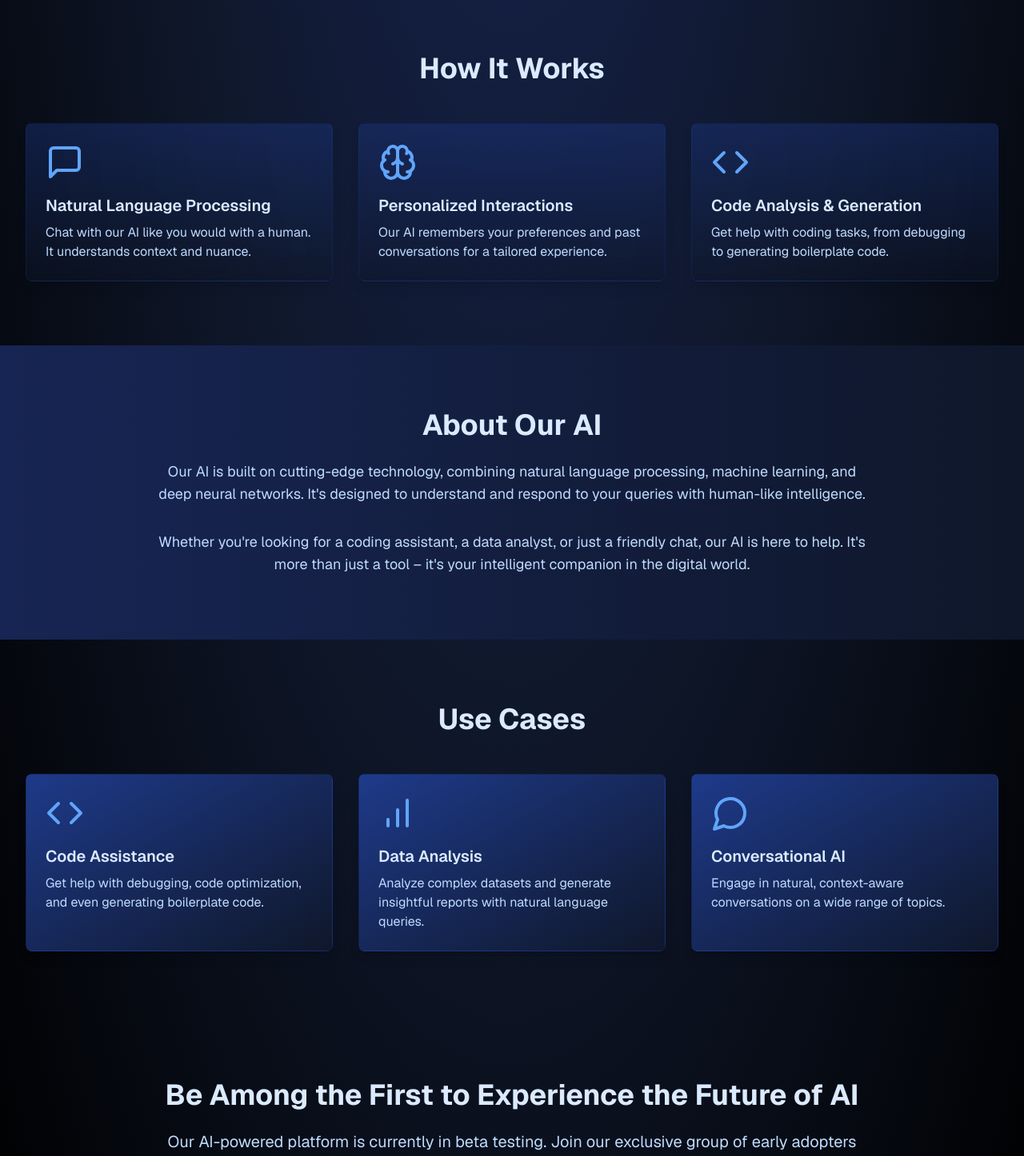
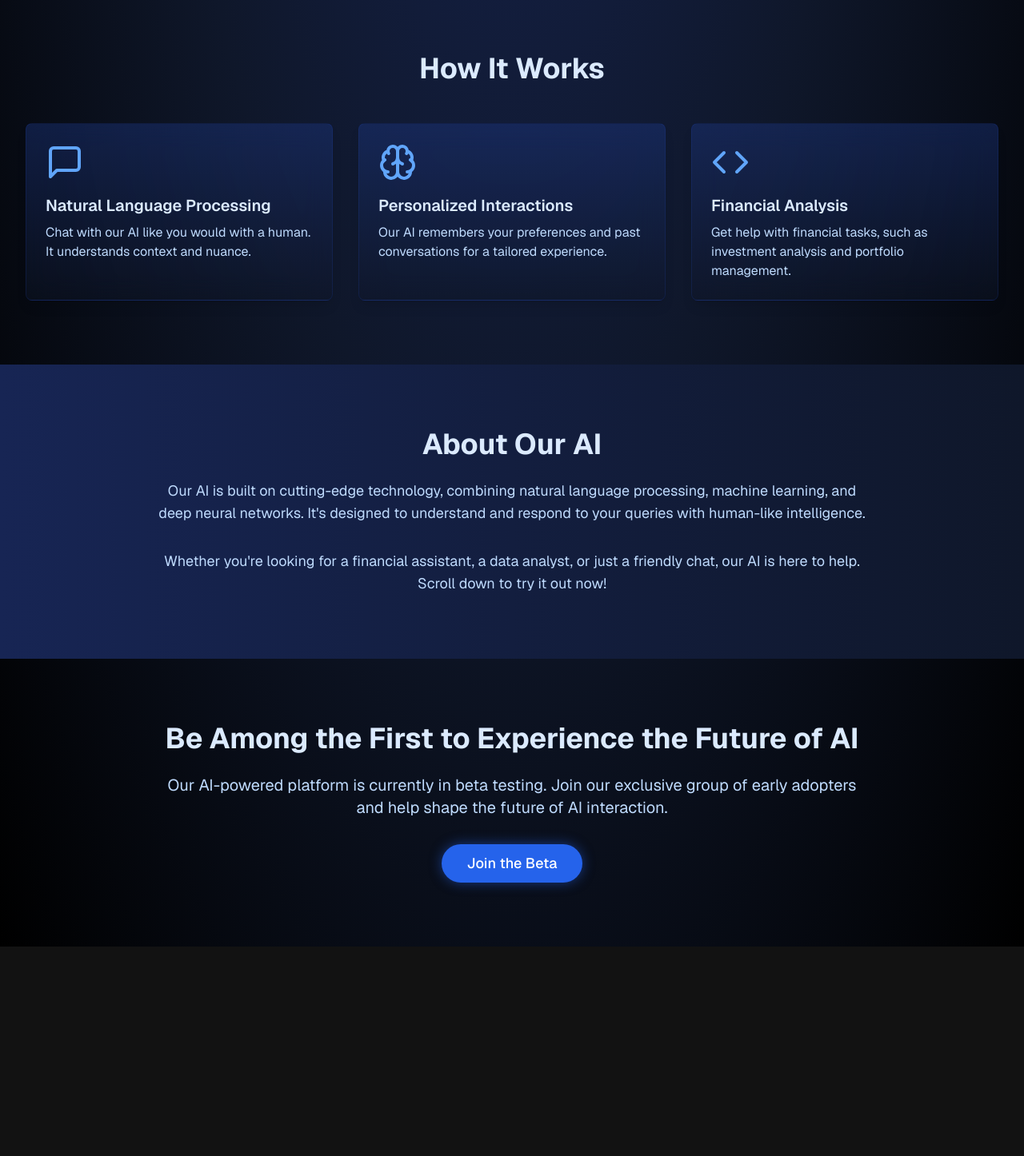
Before and after one commit to Tejchak/Tej-AI, a Next.js app: page / in a window 1280 px wide. Shown: the part 814-2260 px from the top of the page at 80% size. After the commit the page ends 1998 px from the top, so only its background shows below. Built offline with nearby package versions, Linux system fonts and the light colour scheme.

Commit message:
Changed wording on landing page UI

```diff
--- a/app/page.tsx
+++ b/app/page.tsx
@@ -51,8 +51,8 @@ const features = [
   },
   {
     icon: Code,
-    title: "Code Analysis & Generation",
-    description: "Get help with coding tasks, from debugging to generating boilerplate code.",
+    title: "Financial Analysis",
+    description: "Get help with financial tasks, such as investment analysis and portfolio management.",
   },
 ]
 
@@ -106,8 +106,8 @@ function About() {
           neural networks. It's designed to understand and respond to your queries with human-like intelligence.
         </motion.p>
         <motion.p className="text-lg text-blue-200" variants={fadeInUp}>
-          Whether you're looking for a coding assistant, a data analyst, or just a friendly chat, our AI is here to
-          help. It's more than just a tool – it's your intelligent companion in the digital world.
+          Whether you're looking for a financial assistant, a data analyst, or just a friendly chat, our AI is here to
+          help. Scroll down to try it out now!
         </motion.p>
       </motion.div>
     </section>
@@ -133,36 +133,6 @@ const useCases = [
   },
 ]
 
-function UseCases() {
-  return (
-    <section className="py-20 px-4 sm:px-6 lg:px-8">
-      <motion.div
-        className="max-w-7xl mx-auto"
-        initial="hidden"
-        whileInView="visible"
-        viewport={{ once: true, amount: 0.2 }}
-        variants={staggerChildren}
-      >
-        <motion.h2 className="text-3xl sm:text-4xl font-bold text-center mb-12 text-blue-100" variants={fadeInUp}>
-          Use Cases
-        </motion.h2>
-        <div className="grid grid-cols-1 md:grid-cols-3 gap-8">
-          {useCases.map((useCase, index) => (
-            <motion.div
-              key={index}
-              className="bg-gradient-to-br from-blue-900 to-slate-900 rounded-lg p-6 shadow-lg border border-blue-800/20"
-              variants={fadeInUp}
-            >
-              <useCase.icon className="w-12 h-12 text-blue-400 mb-4" />
-              <h3 className="text-xl font-semibold mb-2 text-blue-100">{useCase.title}</h3>
-              <p className="text-blue-200">{useCase.description}</p>
-            </motion.div>
-          ))}
-        </div>
-      </motion.div>
-    </section>
-  )
-}
 
 // CTA Component
 function CTA() {
@@ -207,7 +177,7 @@ function LandingHero() {
             AI Interaction
         </motion.h1>
         <motion.p className="text-xl sm:text-2xl mb-12 max-w-2xl mx-auto text-blue-50" variants={fadeInUp}>
-          Experience natural conversations, personalized interactions, and powerful code analysis with our cutting-edge AI.
+          Experience natural conversations, personalized interactions, and powerful financial analysis with our cutting-edge AI.
         </motion.p>
         <motion.div className="flex items-center justify-center gap-4" variants={fadeInUp}>
           <Link href="/sign-in">
@@ -234,7 +204,6 @@ export default function Home() {
         <LandingHero />
         <Features />
         <About />
-        <UseCases />
         <CTA />
       </div>
     </main>
```
